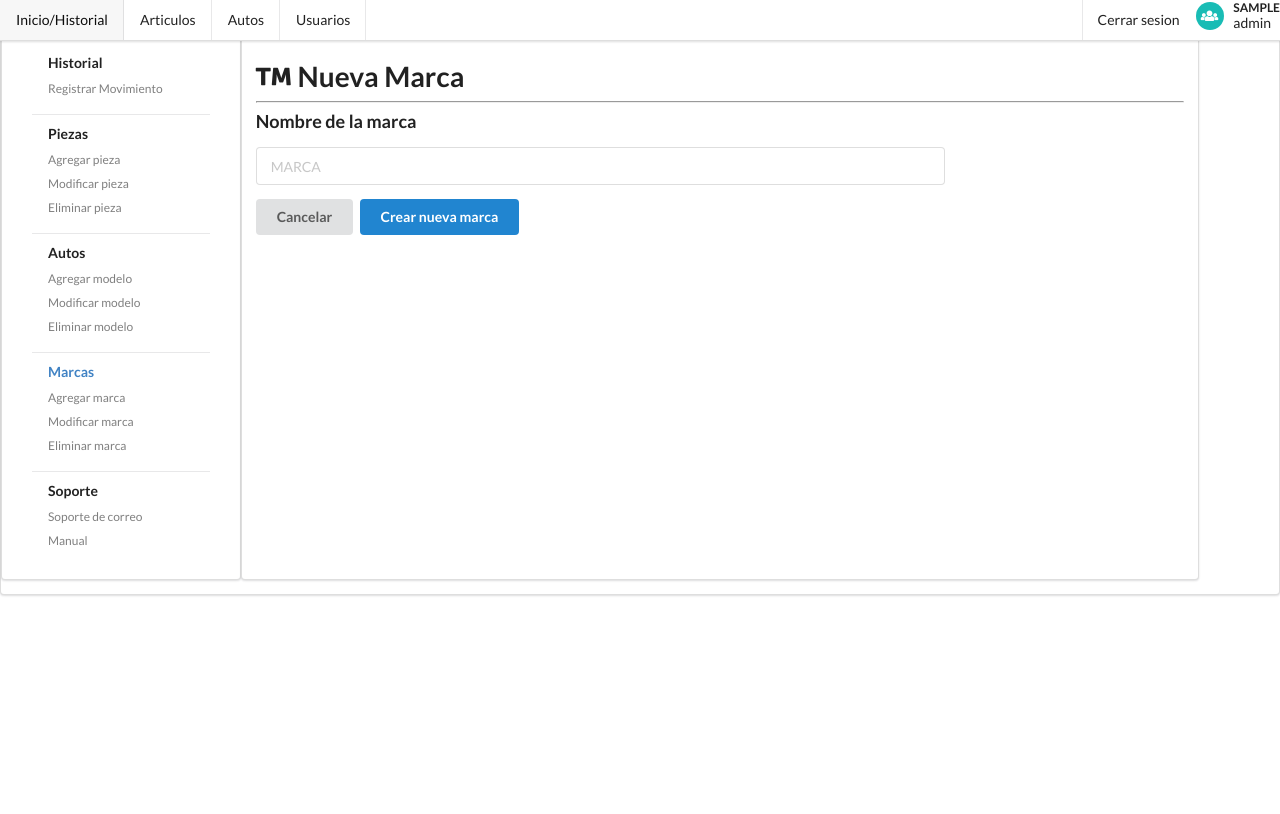
After one commit to rukkion/PROYECTO, a PHP site: page /php/nueva_marca.php in a window 1280 px wide. The commit adds this page. Run offline with PHP 8.4, Linux system fonts and the light colour scheme; the visitor is signed in with stand-in values (Sample User, id 1).

Commit message:
Edicion de nuevas ventanas

```diff
--- a/php/Menu.php
+++ b/php/Menu.php
@@ -86,6 +86,7 @@ if (!isset($_SESSION['loggedin']) ) {
 
   </div>
       <div class="item">
+      <div class="header"><a href="marcas.php">Marcas</a></div>
       <div class="menu">
       <a class="item">Agregar marca</a>
       <a class="item">Modificar marca</a>
--- a/php/Modal.php
+++ b/php/Modal.php
@@ -101,7 +101,7 @@
 <div style="padding:0px 0px 0px 3em;" class="ui unstackable items">
   <div class="item">
     <div class="content">
-      <a class="ui tiny header">ID Pieza: A23B-8800</a>
+      <a class="ui tiny header">ID Pieza: <?php $modal_historial_id_pieza; ?></a>
     </div>
   </div>
 
--- /dev/null
+++ b/php/nueva_marca.php
@@ -0,0 +1,42 @@
+<?php
+    include("Menu.php");
+?>
+
+<div class="ui segment twelve wide column ">
+    <div>
+        <h1>
+        <i class="trademark icon"></i>
+        Nueva Marca
+        </h1>
+    </div>
+
+<hr>
+
+<form class="ui fluid form" method="POST" action="nueva_marca-manejo.php" autocomplete="off">
+    <div class="ui two column grid center">
+
+        <div class="twelve wide column">
+            <div class="field">
+                <h3>Nombre de la marca </h3>
+                <input type="text" name="marca" id="marca" placeholder="MARCA" required>
+            </div>
+            <div class="field ">
+
+                  <button class="ui button" type="reset">
+                    Cancelar
+                  </button>
+                  <button type="submit" class="ui primary button" name="SUBMIT_MARCA">
+                    Crear nueva marca
+                    </button>
+
+            </div>
+        </div>
+    </div>
+</form>
+
+                    </div>
+                </div>
+            </div>
+        </div>
+    </body>
+</html>
```
Also changed, not shown: php/borrar_marca.php (added, +49 -0 lines), php/marcas.php (added, +62 -0 lines).
